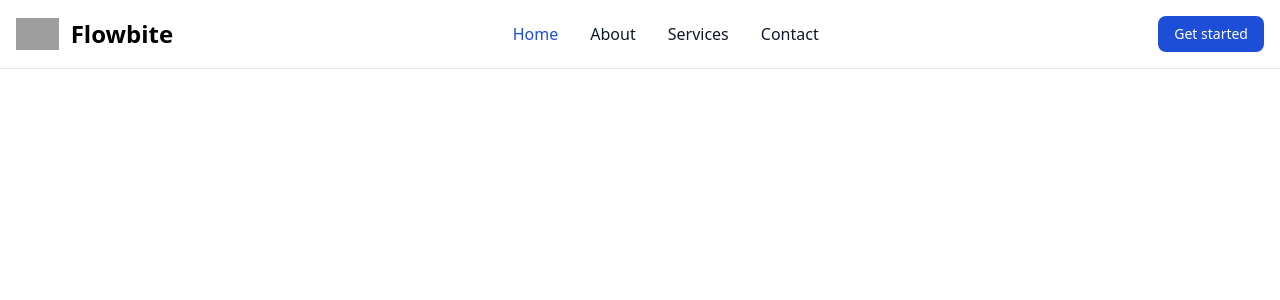
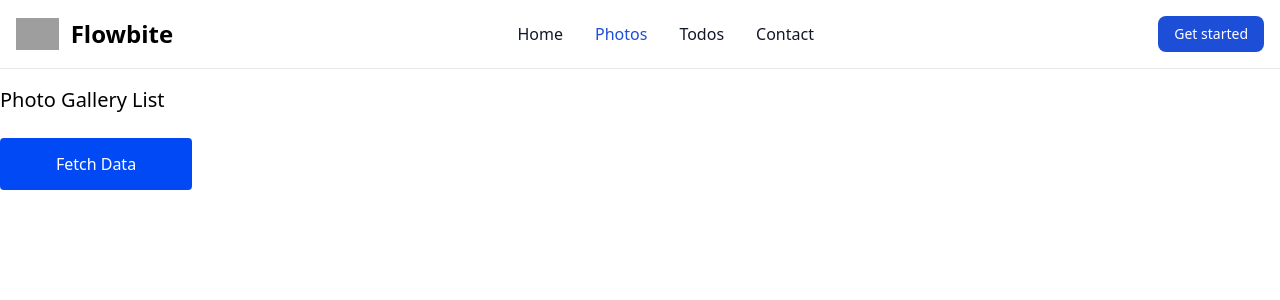
Before and after one commit to A-linea/nuxt3_fundamentals, a Nuxt app: page /display/photos in a window 1280 px wide. Shown: the top 300 px of the page. Built offline with nearby package versions, Linux system fonts and the light colour scheme; grey boxes are pictures that could not be loaded.

Commit message:
Routing nested routes (basic expample)

```diff
--- a/app.vue
+++ b/app.vue
@@ -1,6 +1,7 @@
 <template>
-  <TheNavbar />
-<NuxtPage />
+<TheNavbar />
+  <div class="mt-[70px]"></div>
+<NuxtPage/>
 </template>
 <script setup>
 import TheNavbar from "~/components/UI/TheNavbar.vue";
--- a/components/UI/TheNavbar.vue
+++ b/components/UI/TheNavbar.vue
@@ -27,17 +27,18 @@
       <div class="items-center justify-between hidden w-full md:flex md:w-auto md:order-1" id="navbar-sticky">
         <ul class="flex flex-col p-4 md:p-0 mt-4 font-medium border border-gray-100 rounded-lg bg-gray-50 md:space-x-8 rtl:space-x-reverse md:flex-row md:mt-0 md:border-0 md:bg-white dark:bg-gray-800 md:dark:bg-gray-900 dark:border-gray-700">
           <li>
-            <a href="#"
-               class="block py-2 px-3 text-white bg-blue-700 rounded md:bg-transparent md:text-blue-700 md:p-0 md:dark:text-blue-500"
-               aria-current="page">Home</a>
+            <NuxtLink to="/"  exact-active-class="text-blue-700 bg-blue-700 md:bg-transparent md:text-blue-700 md:p-0 md:dark:text-blue-500 dark:text-white dark:bg-blue-700 dark:hover:bg-blue-800 dark:hover:text-white md:dark:bg-transparent md:dark:hover:text-blue-500 dark:border-gray-700"
+               class="block py-2 px-3 text-gray-900 rounded hover:bg-gray-100 md:hover:bg-transparent md:hover:text-blue-700 md:p-0 md:dark:hover:text-blue-500 dark:text-white dark:hover:bg-gray-700 dark:hover:text-white md:dark:hover:bg-transparent dark:border-gray-700"
+                      aria-current="page">Home</NuxtLink>
           </li>
           <li>
-            <a href="#"
-               class="block py-2 px-3 text-gray-900 rounded hover:bg-gray-100 md:hover:bg-transparent md:hover:text-blue-700 md:p-0 md:dark:hover:text-blue-500 dark:text-white dark:hover:bg-gray-700 dark:hover:text-white md:dark:hover:bg-transparent dark:border-gray-700">About</a>
+            <NuxtLink to="/display/photos" active-class="text-blue-700 bg-blue-700 md:bg-transparent md:text-blue-700 md:p-0 md:dark:text-blue-500 dark:text-white dark:bg-blue-700 dark:hover:bg-blue-800 dark:hover:text-white md:dark:bg-transparent md:dark:hover:text-blue-500 dark:border-gray-700"
+                class="block py-2 px-3 text-gray-900 rounded hover:bg-gray-100 md:hover:bg-transparent md:hover:text-blue-700 md:p-0 md:dark:hover:text-blue-500 dark:text-white dark:hover:bg-gray-700 dark:hover:text-white md:dark:hover:bg-transparent dark:border-gray-700">Photos</NuxtLink>
           </li>
           <li>
-            <a href="#"
-               class="block py-2 px-3 text-gray-900 rounded hover:bg-gray-100 md:hover:bg-transparent md:hover:text-blue-700 md:p-0 md:dark:hover:text-blue-500 dark:text-white dark:hover:bg-gray-700 dark:hover:text-white md:dark:hover:bg-transparent dark:border-gray-700">Services</a>
+            <NuxtLink to="/display/todos"
+                      exact-active-class="text-blue-700 bg-blue-700 md:bg-transparent md:text-blue-700 md:p-0 md:dark:text-blue-500 dark:text-white dark:bg-blue-700 dark:hover:bg-blue-800 dark:hover:text-white md:dark:bg-transparent md:dark:hover:text-blue-500 dark:border-gray-700"
+                     class="block py-2 px-3 text-gray-900 rounded hover:bg-gray-100 md:hover:bg-transparent md:hover:text-blue-700 md:p-0 md:dark:hover:text-blue-500 dark:text-white dark:hover:bg-gray-700 dark:hover:text-white md:dark:hover:bg-transparent dark:border-gray-700">Todos</NuxtLink>
           </li>
           <li>
             <a href="#"
--- /dev/null
+++ b/pages/display/photos.vue
@@ -0,0 +1,17 @@
+<script setup>
+
+import PhotoGallery from "~/components/PhotoGallery.vue";
+import TodoViewer from "~/components/TodoViewer.vue";
+</script>
+
+<template>
+  <div class="container pt-4 mx-auto">
+    <div class="flex flex-row justify-between">
+      <PhotoGallery title="Photo Gallery List" />
+    </div>
+  </div>
+</template>
+
+<style scoped>
+
+</style>
--- /dev/null
+++ b/pages/display/todos.vue
@@ -0,0 +1,17 @@
+<script setup >
+import PhotoGallery from "~/components/PhotoGallery.vue";
+import TodoViewer from "~/components/TodoViewer.vue";
+</script>
+
+<template>
+  <div class="container pt-4 mx-auto">
+    <div class="flex flex-row justify-between">
+      <TodoViewer title="Todo List">
+      </TodoViewer>
+    </div>
+  </div>
+</template>
+
+<style scoped>
+
+</style>
```
